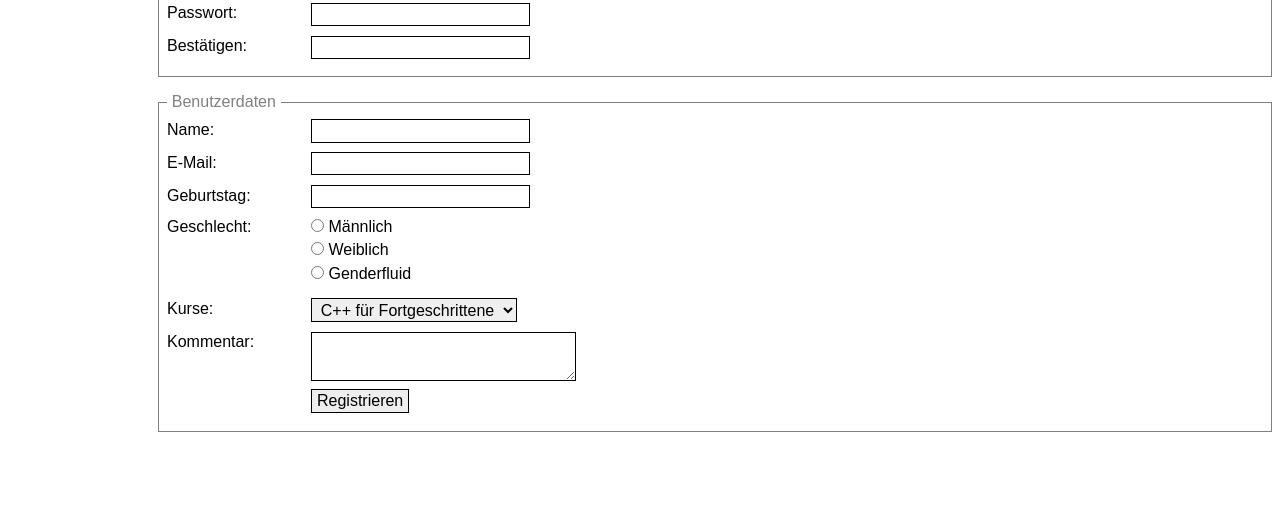
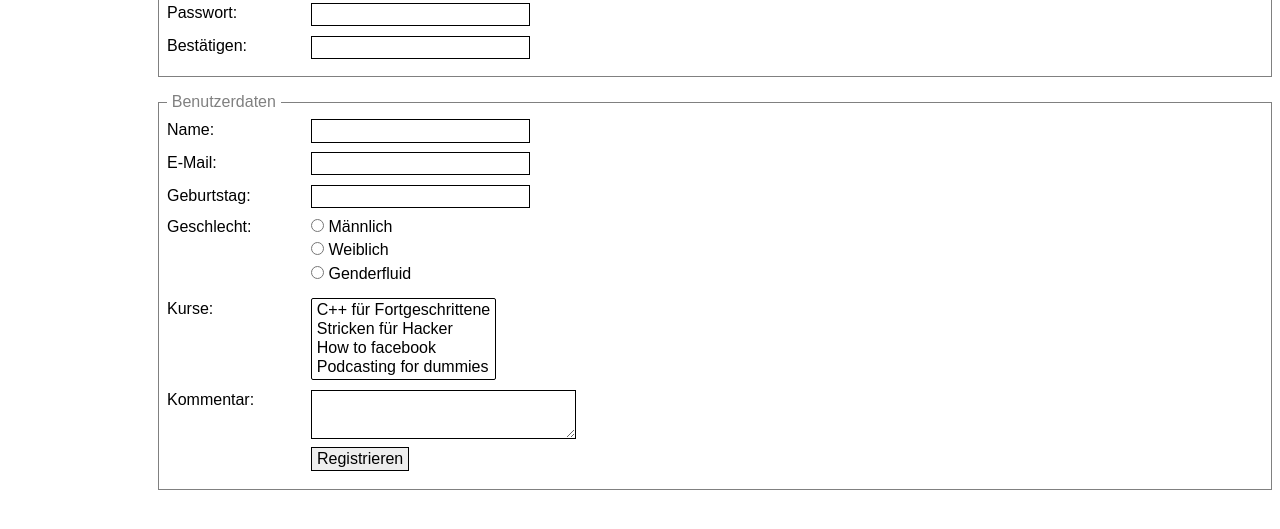
Before and after one commit to ninijay/web1-static-site-css, a plain HTML site: page forms/register.html in a window 1280 px wide. Shown: the part 187-716 px from the top of the page. Drawn offline with Linux system fonts and the light colour scheme.

Commit message:
exercise 1c done

```diff
--- a/forms/register.html
+++ b/forms/register.html
@@ -41,15 +41,15 @@
             <input type="text" id="email" name="email" />
             <label for="birthday">Geburtstag:</label>
             <input type="text" id="birthday" name="birthday" />
+            <input type="hidden" id="hidden_filed" name="why_doe" value="This is some hidden value" />
             <fieldset class="radiocheckgroup">
               <legend><span>Geschlecht:</span></legend>
               <input type="radio" name="gender" id="gender_m" value="male"/> Männlich <br />
               <input type="radio" name="gender" id="gender_f" value="female"/> Weiblich <br />
               <input type="radio" name="gender" id="gender_fl" value="fluid"/> Genderfluid <br />
             </fieldset>
-
             <label for="courses">Kurse: </label>
-            <select id="courses">
+            <select id="courses" name="kurse[]" multiple>
               <option value="cpp">C++ für Fortgeschrittene</option>
               <option value="stricken">Stricken für Hacker</option>
               <option value="fbtut">How to facebook</option>
```
